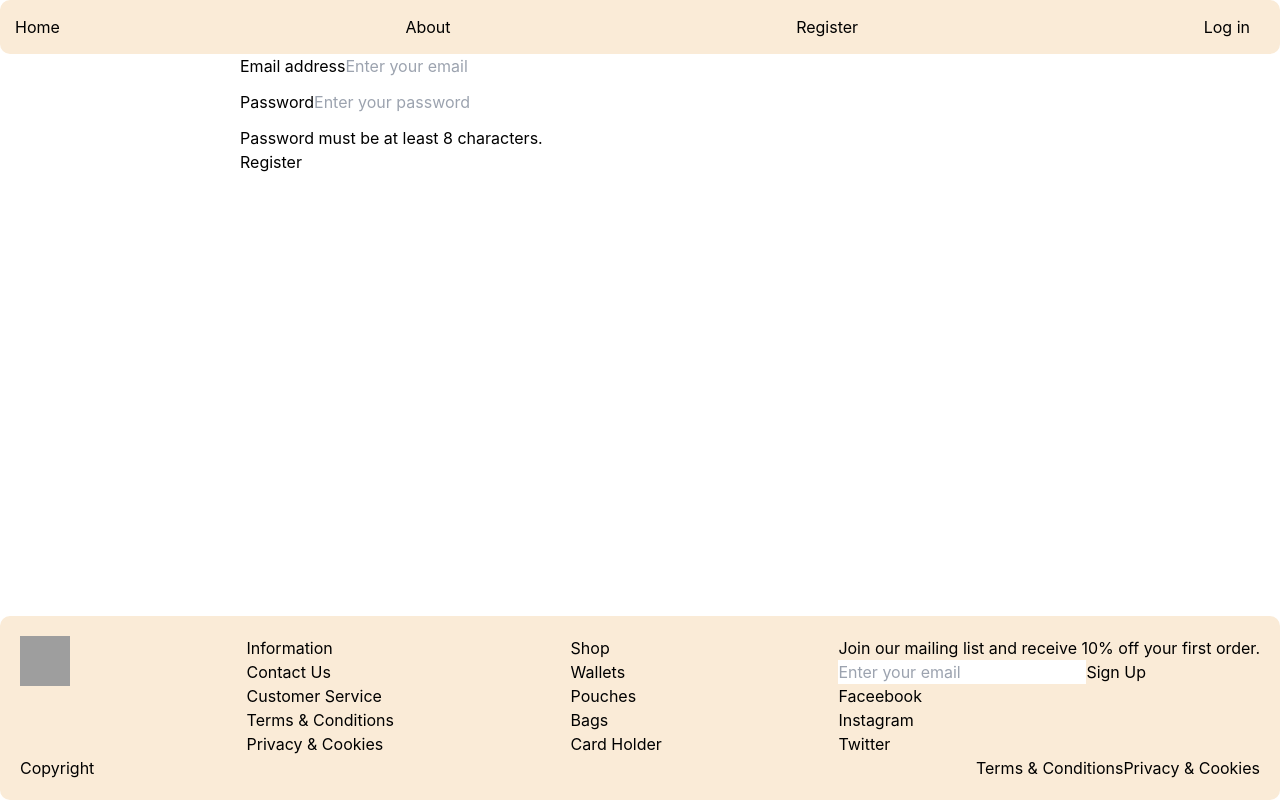
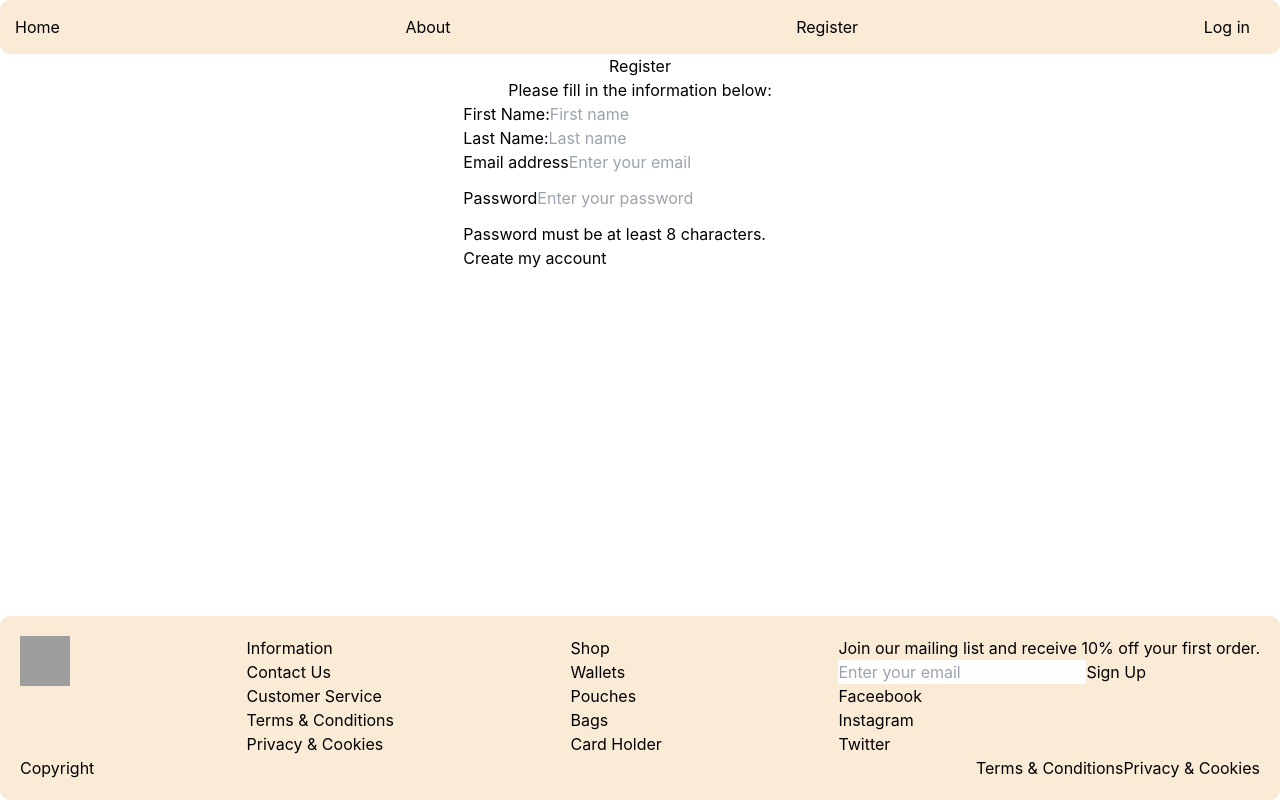
Before and after one commit to SIIT-WEBFRONTEND-41/final-project-CristiUrs, a React (Create React App) app in the folder handmade-app/: page /register in a window 1280 px wide. Built offline with nearby package versions, Linux system fonts and the light colour scheme; grey boxes are pictures that could not be loaded.

Commit message:
update login and register

```diff
--- a/handmade-app/src/authentication/login/Login.css
+++ b/handmade-app/src/authentication/login/Login.css
@@ -1,4 +1,8 @@
-form {
+.formLogin {
     max-width: 800px;
     margin: 0 auto;
 }
+.login {
+    display: grid;
+    place-items: center;
+}
--- a/handmade-app/src/authentication/login/Login.jsx
+++ b/handmade-app/src/authentication/login/Login.jsx
@@ -65,7 +65,14 @@ export default function Login() {
     }, [password]);
 
     return (
-        <form onSubmit={register}>
+        <main className="login">
+            <div>
+                <h3>Login</h3>
+            </div>
+            <div>
+                <p>Please enter your e-mail and password:</p>
+            </div>
+            <form onSubmit={register} className="formLogin">
                 <fieldset className="mb-3">
                     <label htmlFor="email" className="form-label">
                         Email address
@@ -98,8 +105,12 @@ export default function Login() {
                 {passwordError && <p>{passwordError}</p>}
 
                 <button type="submit" className="btn btn-primary">
-                Log in
+                    Login
                 </button>
             </form>
+            <div>
+                <p>Don't have an account? Create one</p>
+            </div>
+        </main>
     );
 }
--- a/handmade-app/src/authentication/register/Register.css
+++ b/handmade-app/src/authentication/register/Register.css
@@ -1,4 +1,8 @@
-form {
+.formRegister {
     max-width: 800px;
     margin: 0 auto;
 }
+.createAccount {
+    display: grid;
+    place-items: center;
+}
--- a/handmade-app/src/authentication/register/Register.jsx
+++ b/handmade-app/src/authentication/register/Register.jsx
@@ -57,7 +57,26 @@ export default function Register() {
     }, [password]);
 
     return (
-        <form onSubmit={register}>
+        <main className="createAccount">
+            <div className="">
+                <h3>Register</h3>
+            </div>
+            <div>
+                <p>Please fill in the information below:</p>
+            </div>
+            <form onSubmit={register} className="formRegister">
+                <fieldset>
+                    <label htmlFor="firstName">First Name:</label>
+                    <input
+                        type="text"
+                        id="firstName"
+                        placeholder="First name"
+                    />
+                </fieldset>
+                <fieldset>
+                    <label htmlFor="lastName">Last Name:</label>
+                    <input type="text" id="lastName" placeholder="Last name" />
+                </fieldset>
                 <fieldset className="mb-3">
                     <label htmlFor="email" className="form-label">
                         Email address
@@ -90,8 +109,9 @@ export default function Register() {
                 {passwordError && <p>{passwordError}</p>}
 
                 <button type="submit" className="btn btn-primary">
-                Register
+                    Create my account
                 </button>
             </form>
+        </main>
     );
 }
--- a/handmade-app/src/wishlist/Wishlist.jsx
+++ b/handmade-app/src/wishlist/Wishlist.jsx
@@ -13,9 +13,7 @@ import { UserContext, getAccessToken } from "../../src/UserContext";
 export default function Wishlist() {
     const [products, setProducts] = useState([]);
 
-    const [error, setError] = useState(null);
     const { wallets, setWallets } = useContext(ItemsContext);
-    const [success, setSuccess] = useState(false);
 
     const { user } = useContext(UserContext);
 
```
Lines whose indentation alone changed are shown as unchanged.
